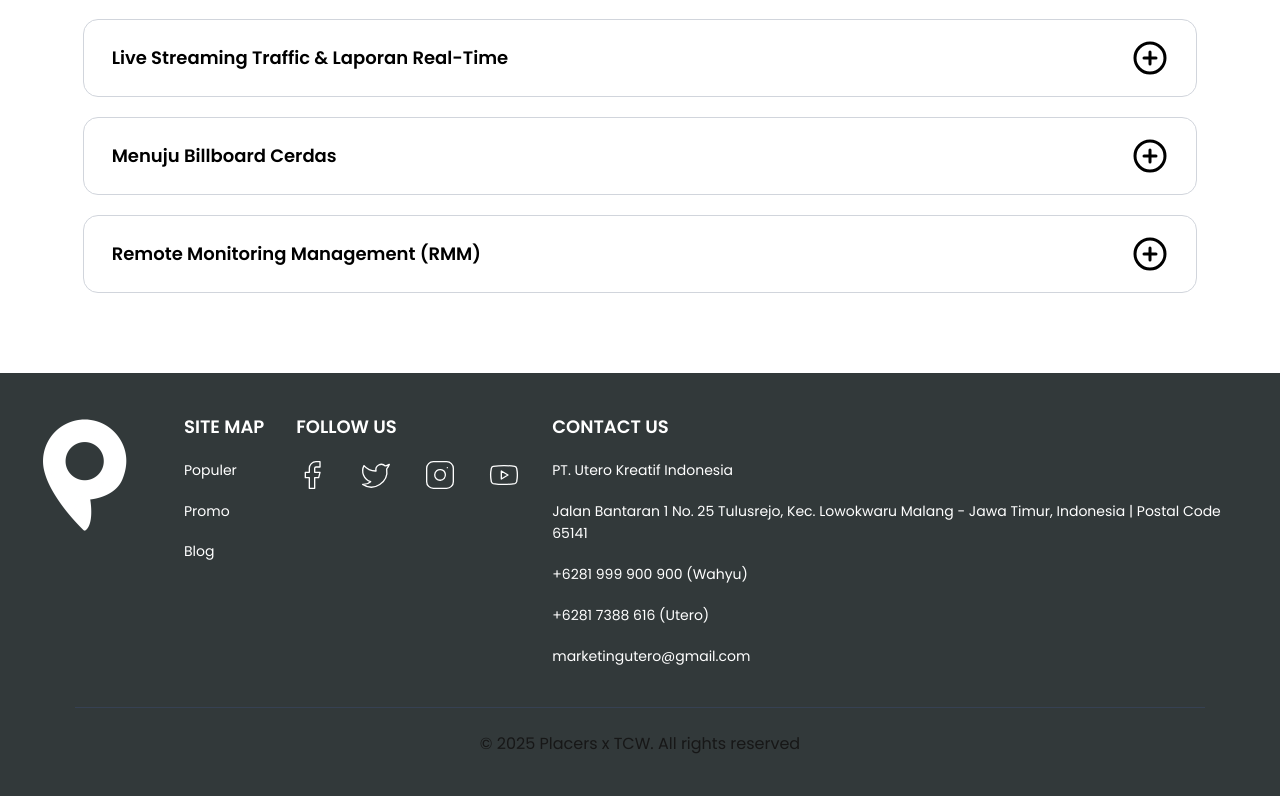
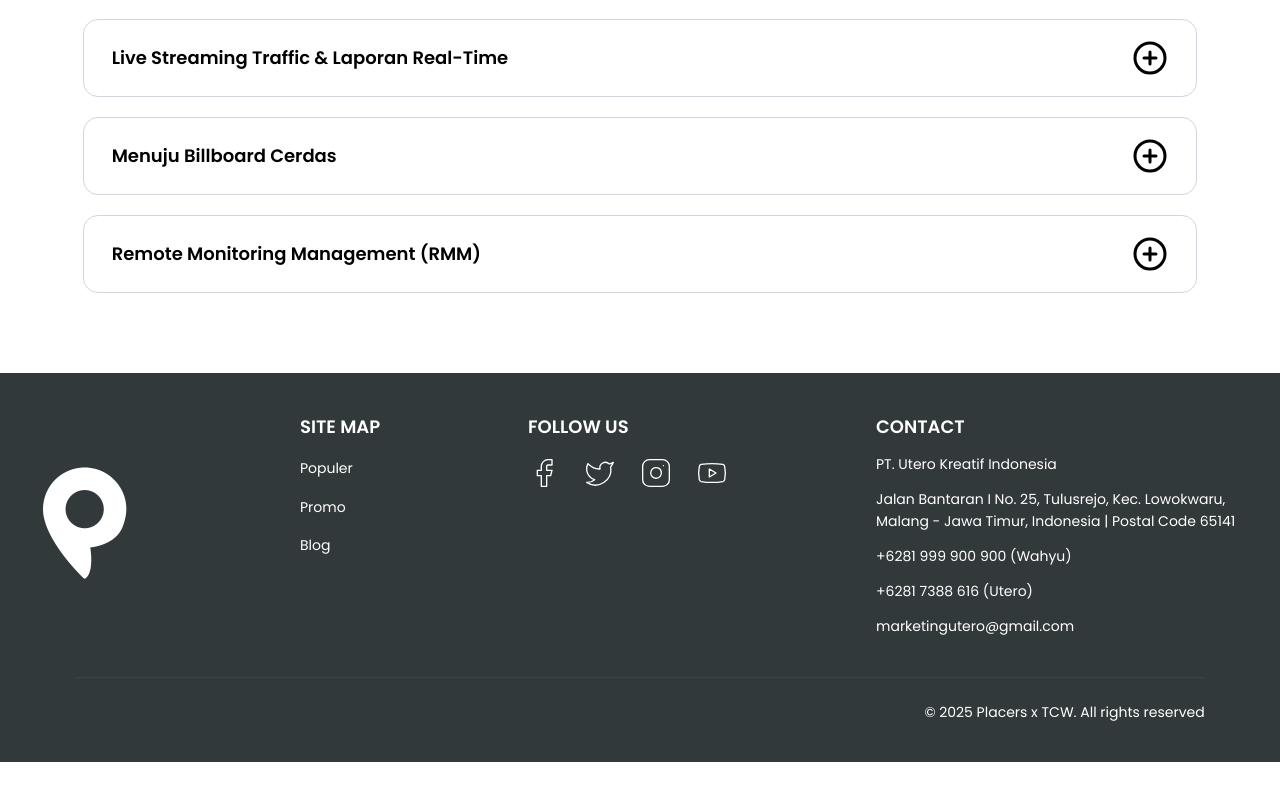
Before and after one commit to Utero-Interns/placers-website, a Next.js app: page / in a window 1280 px wide. Shown: the part 3721-4517 px from the top of the page. After the commit the page ends 4483 px from the top, so only its background shows below. Built offline with nearby package versions, Linux system fonts and the light colour scheme; no server answers.

Commit message:
fix: enhance layout and improve accessibility in FootBar component

```diff
--- a/components/footer/FootBar.tsx
+++ b/components/footer/FootBar.tsx
@@ -3,54 +3,61 @@ import SocialIconLink from "./SocialIconLink";
 import FootLinkTitle from "./FootLinkTitle";
 import FootLink from "./FootLink";
 
-
 export default function FootBar() {
     return (
-
         <footer className="flex flex-col items-center bg-[var(--color-black2)] px-6 py-10 2xl:py-16">
-
             <div className="flex w-full flex-col gap-12 mb-10 lg:flex-row lg:items-start lg:justify-between lg:gap-8 2xl:w-11/12 2xl:items-center 2xl:mb-11">
 
+                {/* Logo hanya tampil di desktop */}
                 <img
                     src="/logo-placers-white.png"
                     alt="Placers Logo"
-                    className="h-24 w-24 self-center lg:h-32 lg:w-32 lg:self-start 2xl:h-48 2xl:w-48 2xl:m-16"
+                    className="hidden lg:block h-24 w-24 mx-auto lg:mx-0 lg:my-auto lg:h-32 lg:w-32 2xl:h-48 2xl:w-48"
                 />
 
-                <div className="flex flex-col self-start space-y-[18px]">
+                {/* Site Map */}
+                <div className="flex flex-col self-start space-y-4">
                     <FootLinkTitle text="SITE MAP" />
-
                     <FootLink href="/populer" text="Populer" />
                     <FootLink href="/promo" text="Promo" />
                     <FootLink href="/blog" text="Blog" />
                 </div>
 
-                <div className="flex flex-col self-start space-y-[18px]">
+                {/* Social Media */}
+                <div className="flex flex-col self-start space-y-4">
                     <FootLinkTitle text="FOLLOW US" />
-
-                    <div className="flex space-x-8 2xl:space-x-10">
-                        <SocialIconLink href="https://www.facebook.com" Icon={Facebook} />
-                        <SocialIconLink href="https://www.twitter.com" Icon={Twitter} />
-                        <SocialIconLink href="https://www.instagram.com" Icon={Instagram} />
-                        <SocialIconLink href="https://www.youtube.com" Icon={Youtube} />
+                    <div className="flex space-x-6">
+                        <SocialIconLink href="https://www.facebook.com/uteroadvertisingindonesia" Icon={Facebook} />
+                        <SocialIconLink href="https://x.com/utero_indonesia" Icon={Twitter} />
+                        <SocialIconLink href="https://instagram.com/uteroindonesia" Icon={Instagram} />
+                        <SocialIconLink href="https://www.youtube.com/channel/UCkdJC5Tw0bk0xK9sUR80xnA" Icon={Youtube} />
                     </div>
                 </div>
 
-                <div className="flex w-full flex-col self-start space-y-[18px] lg:w-auto 2xl:w-[519px]">
-                    <FootLinkTitle text="CONTACT US" />
-
+                {/* Contact */}
+                <div className="flex w-full flex-col self-start space-y-3 lg:w-[380px]">
+                    <FootLinkTitle text="CONTACT" />
                     <FootLink href="https://uteroindonesia.com/" text="PT. Utero Kreatif Indonesia" />
-                    <FootLink href="https://maps.app.goo.gl/rSkKi7UfVtdWgyD99" text="Jalan Bantaran 1 No. 25 Tulusrejo, Kec. Lowokwaru Malang - Jawa Timur, Indonesia | Postal Code  65141" />
-                    <FootLink href="" text="+6281 999 900 900 (Wahyu)"/>
-                    <FootLink href="" text="+6281 7388 616 (Utero)"/>
-                    <FootLink href="mailto:marketingutero@gmail.com" text="marketingutero@gmail.com"/>
+                    <FootLink
+                        href="https://maps.app.goo.gl/rSkKi7UfVtdWgyD99"
+                        text="Jalan Bantaran I No. 25, Tulusrejo, Kec. Lowokwaru, Malang - Jawa Timur, Indonesia | Postal Code 65141"
+                    />
+                    <FootLink href="" text="+6281 999 900 900 (Wahyu)" />
+                    <FootLink href="" text="+6281 7388 616 (Utero)" />
+                    <FootLink href="mailto:marketingutero@gmail.com" text="marketingutero@gmail.com" />
                 </div>
-
             </div>
 
-            <div className="flex w-11/12 flex-col items-center border-t border-gray-700 pt-6 2xl:items-end">
-                {/* Font size is now responsive, starting smaller (text-sm) and scaling up to the original size (2xl:text-[20px]). */}
-                <p className="text-center text-sm lg:text-base 2xl:text-[20px] 2xl:text-right">
+            {/* Bottom Section */}
+            <div className="flex w-11/12 items-center border-t border-gray-700 pt-6 justify-between">
+                {/* Logo hanya tampil di mobile */}
+                <img
+                    src="/logo-placers-white.png"
+                    alt="Placers Logo"
+                    className="h-8 w-8 lg:hidden"
+                />
+
+                <p className="text-white text-xs lg:text-sm text-right w-full">
                     © 2025 Placers x TCW. All rights reserved
                 </p>
             </div>
```
